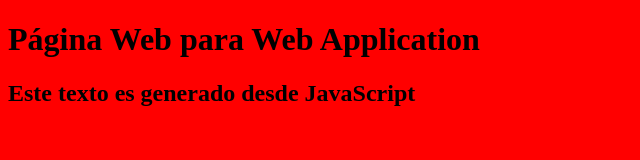
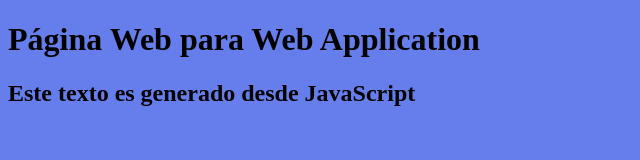
Before and after one commit to MisaelMM07/webappmobile, a plain HTML site: page index.html in a window 1280 px wide. Shown: the whole page, without its empty margins (0-640 px from the left). Drawn offline with Linux system fonts and the light colour scheme.

Commit message:
Cambio de color de fondo para el Body

```diff
--- a/css/styles.css
+++ b/css/styles.css
@@ -1,3 +1,3 @@
 body{
-    background-color: red;
+    background-color: rgb(101, 126, 235);
 }
```
